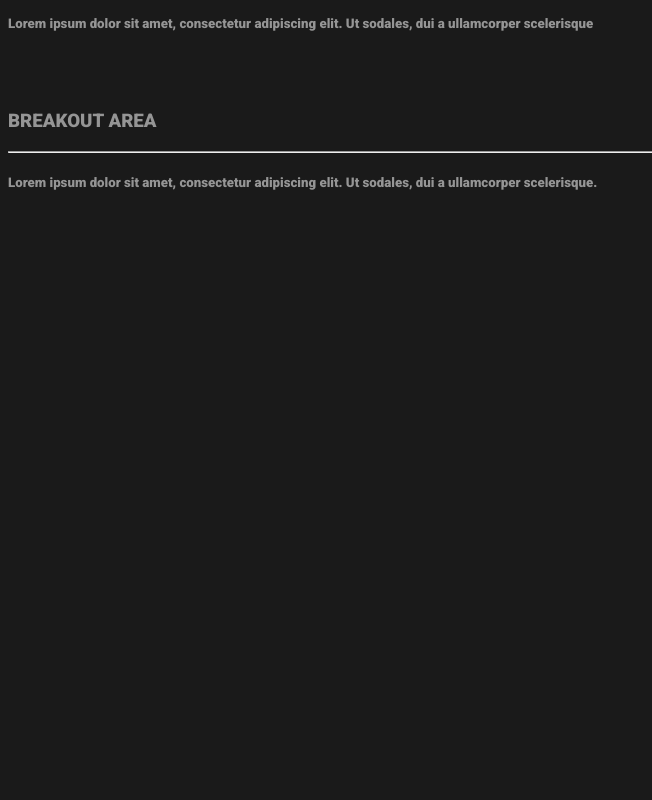
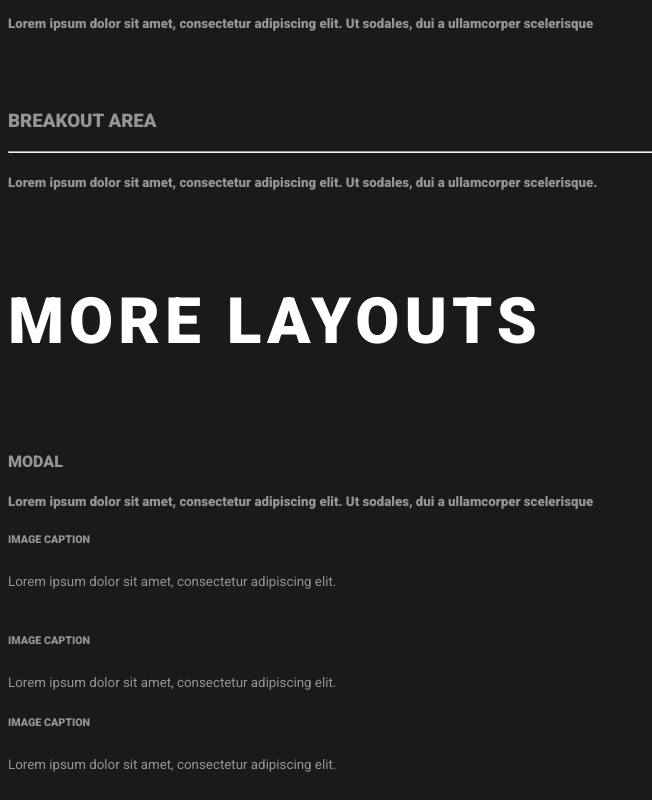
Before and after one commit to abuuzayr/amiculum, a website: page src/index.html in a window 1280 px wide. Shown: the part 492-1292 px from the top of the page, without its empty margins (0-652 px from the left). Before the commit the page ends 800 px from the top, so only its background shows below. Drawn offline with nearby package versions, Linux system fonts and the light colour scheme; files that its build step writes are made by us from their sources.

Commit message:
Add more layouts section

```diff
--- a/src/index.html
+++ b/src/index.html
@@ -82,6 +82,55 @@
                 </h5>
                 <img src="" alt="" class="img-full">
             </section>
+            <section class="more-layouts">
+
+                <h1>MORE LAYOUTS</h1>
+
+                <img src="" alt="" class="img-full">
+                <div class="text">
+                    <h4>MODAL</h4>
+                    <h5>
+                        Lorem ipsum dolor sit amet, consectetur adipiscing elit.
+                        Ut sodales, dui a ullamcorper scelerisque
+                    </h5>
+
+                </div>
+                <div class="grid">
+                    <div class="row">
+                        <div class="left-column">
+                            <div class="caption">
+                                <h6>IMAGE CAPTION</h6>
+                                <small>
+                                    Lorem ipsum dolor sit amet, consectetur adipiscing elit.
+                                </small>
+                            </div>
+                        </div>
+                        <div class="right-column">
+                            <img src="" alt="">
+                        </div>
+                    </div>
+                    <div class="row">
+                        <div class="left-column">
+                            <div class="caption">
+                                <h6>IMAGE CAPTION</h6>
+                                <small>
+                                    Lorem ipsum dolor sit amet, consectetur adipiscing elit.
+                                </small>
+                            </div>
+                            <div class="caption">
+                                <h6>IMAGE CAPTION</h6>
+                                <small>
+                                    Lorem ipsum dolor sit amet, consectetur adipiscing elit.
+                                </small>
+                            </div>
+                        </div>
+                        <div class="right-column">
+                            <img src="" alt="">
+                            <img src="" alt="">
+                        </div>
+                    </div>
+                </div>
+            </section>
         </main>
         <script src="script.js"></script>
     </body>
```
